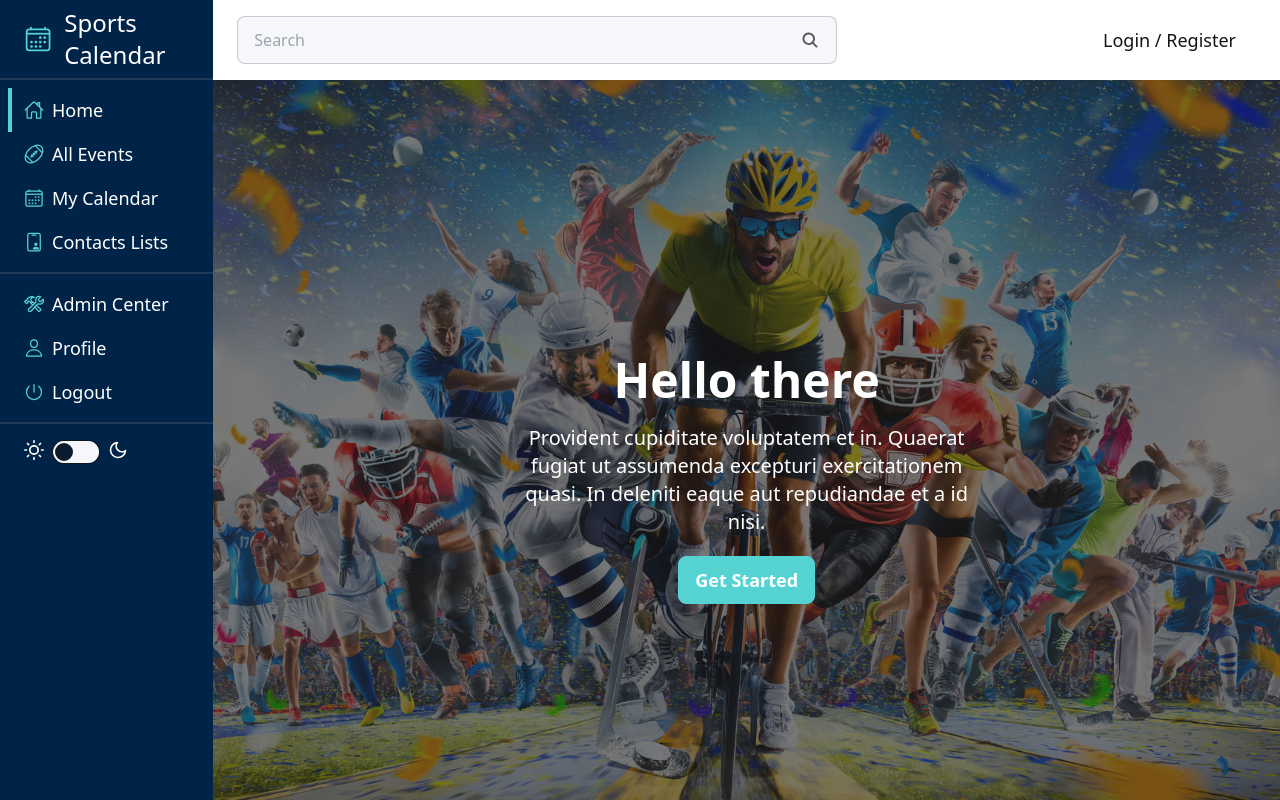
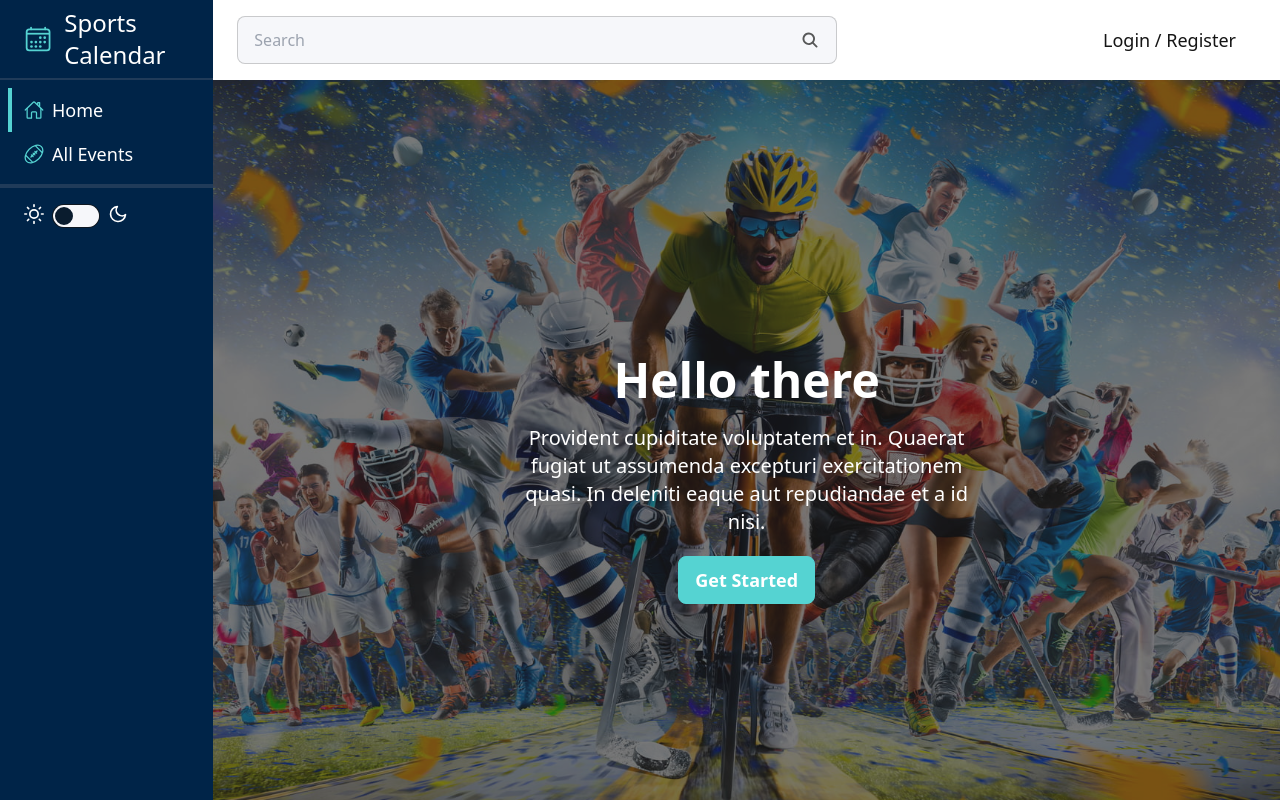
Before and after one commit to A58-JS-Team-07/web-project-3, a React (Vite) app: page / in a window 1280 px wide. Built offline with nearby package versions, Linux system fonts and the light colour scheme; no server answers.

Commit message:
Add logic to hide user options from public view

```diff
--- a/src/components/Frame/SideMenu/SideMenu.jsx
+++ b/src/components/Frame/SideMenu/SideMenu.jsx
@@ -9,8 +9,11 @@ import {
   IoPersonOutline,
   IoPowerOutline,
 } from "react-icons/io5";
+import { useContext } from "react";
+import { AppContext } from "../../../context/AppContext";
 
 function SideMenu() {
+  const { userData, setAppState } = useContext(AppContext);
   return (
     <div className="sidebar flex flex-col">
       <div className="navbar sidebar__header p-2 pl-6 h-20 bg-primary border-b-2 border-gray-500 border-opacity-30  gap-3">
@@ -56,6 +59,8 @@ function SideMenu() {
               All Events
             </NavLink>
           </li>
+          {userData && (
+<>
           <li>
             <NavLink to="my-calendar"  className={({ isActive }) =>
                 `text-lg text-white flex items-center rounded-none ${
@@ -90,8 +95,12 @@ function SideMenu() {
               Contacts Lists
             </NavLink>
           </li>
+</>
+          )}
         </ul>
         <hr className="border-t-2 border-gray-500 opacity-30" />
+        {userData && (
+
         <ul className="menu p-2">
           <li>
             <NavLink to="admin-center"  className={({ isActive }) =>
@@ -136,6 +145,7 @@ function SideMenu() {
             </a>
           </li>
         </ul>
+        )}
         <hr className="border-t-2 border-gray-500 opacity-30" />
         {<ThemeSwitcher />}
       </div>
```
